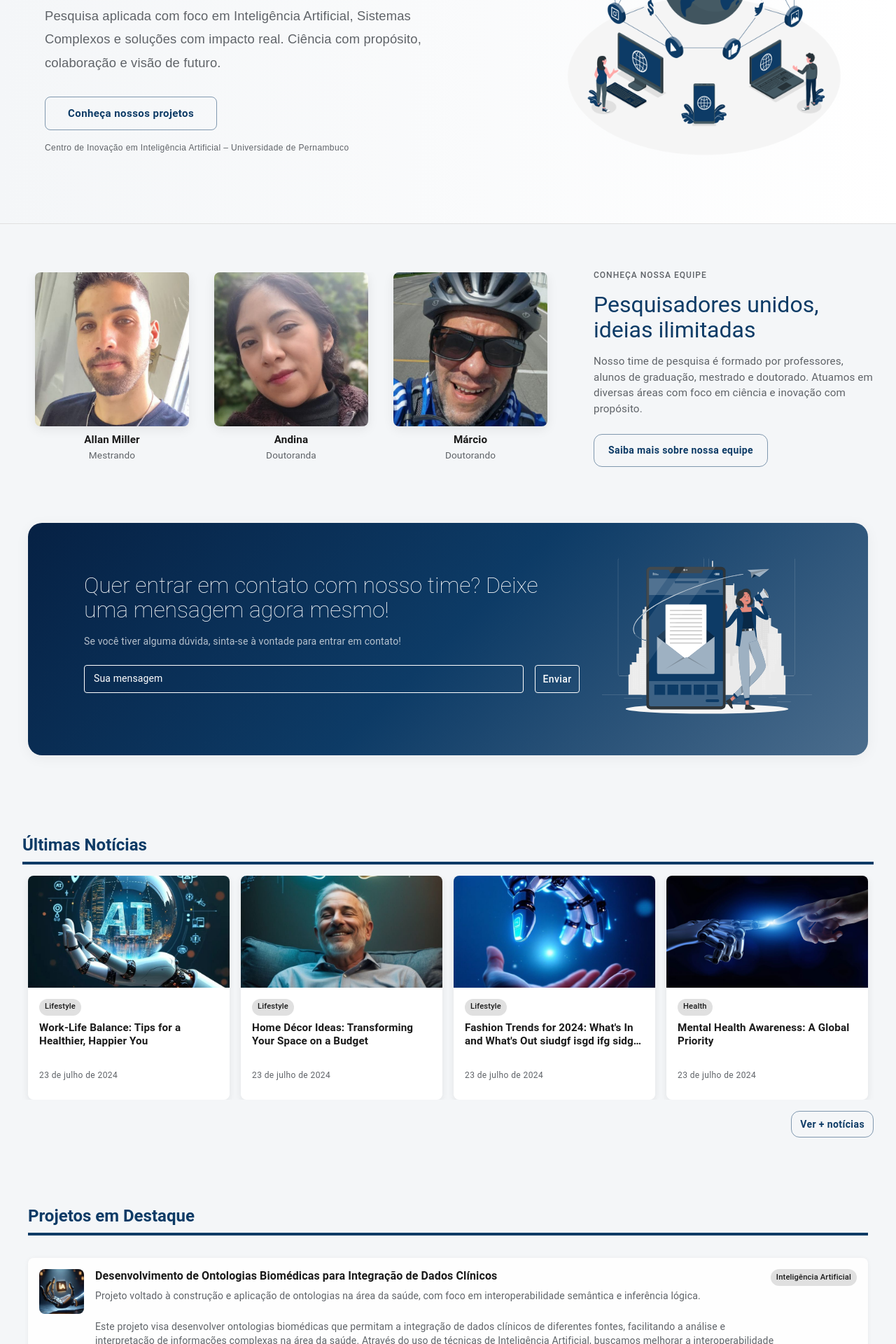
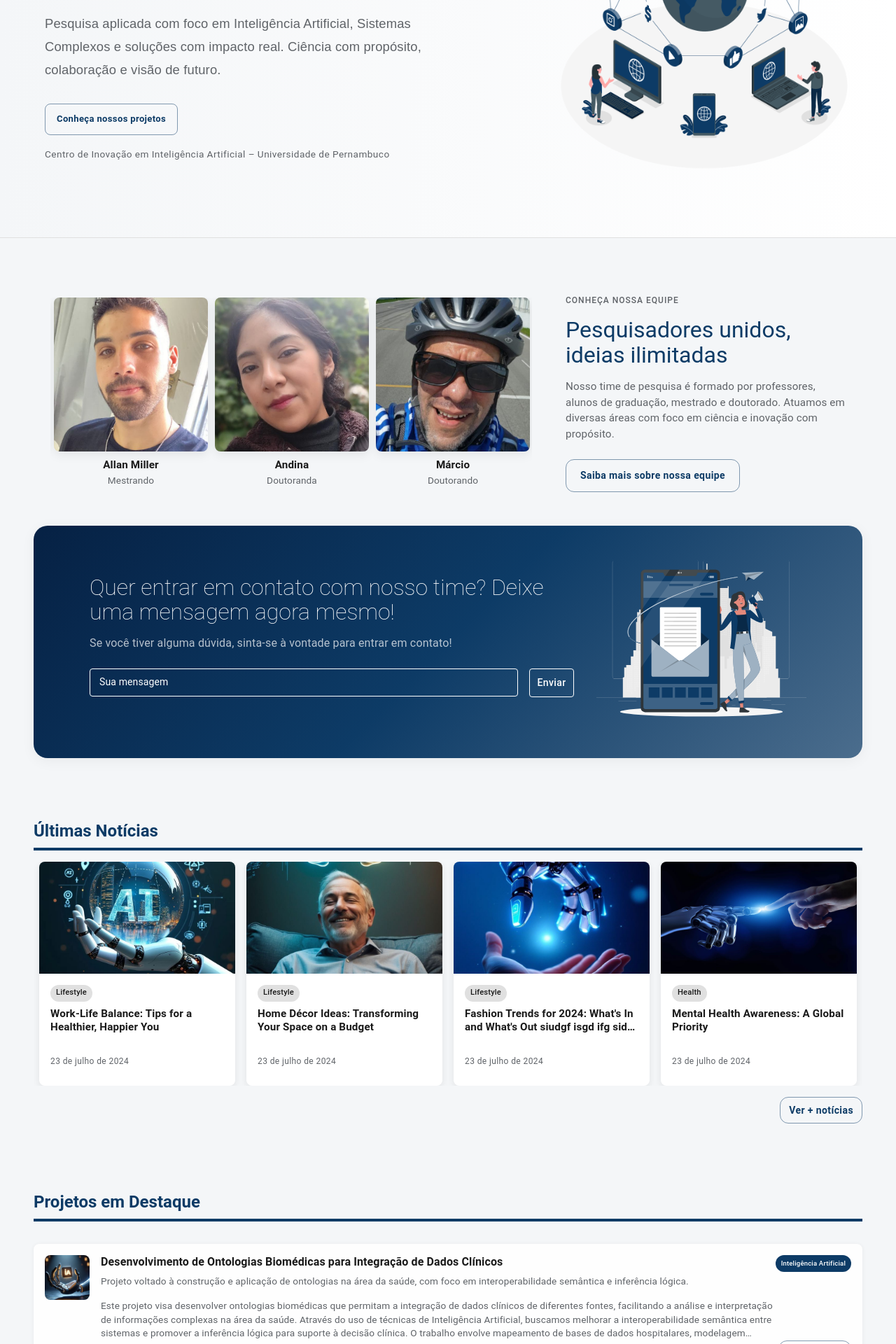
Before and after one commit to allanmiller143/FB-project, a React (Vite) app: page / in a window 1280 px wide. Shown: the part 340-2260 px from the top of the page at 70% size. Built offline with nearby package versions, Linux system fonts and the light colour scheme.

Commit message:
Teste de responsividade Home

```diff
--- a/src/Pages/Home/Components/Contact/ContactCard.jsx
+++ b/src/Pages/Home/Components/Contact/ContactCard.jsx
@@ -29,8 +29,8 @@ const ContactCard = () => {
         sx={{
           maxWidth: 'lg',
           mx: 'auto',
-          mb: 8,
-          px: { xs: 2, md: 0 },
+          mb: 5,
+          px: { xs: 2, md: 1 },
         }}
       >
         <Card
@@ -60,14 +60,14 @@ const ContactCard = () => {
           variant="h5"
           sx={{
             mb: 2,
-            fontSize: { xs: '1.5rem', md: '2rem' },
+            fontSize: { xs: '1.2rem', md: '2rem' },
             fontWeight: 100,
             lineHeight: 1.1,
           }}
             >
               Quer entrar em contato com nosso time? Deixe uma mensagem agora mesmo!
             </Typography>
-            <Typography variant="body2" sx={{ color: 'rgba(255,255,255,0.7)', mb: 3 }}>
+            <Typography variant="body2" sx={{ color: 'rgba(255,255,255,0.7)', mb: 3, fontSize: { xs: '0.8rem', md: '1rem' } }}>
               Se você tiver alguma dúvida, sinta-se à vontade para entrar em contato!
             </Typography>
 
--- a/src/Pages/Home/Components/HeroSection/HeroSection.jsx
+++ b/src/Pages/Home/Components/HeroSection/HeroSection.jsx
@@ -13,7 +13,7 @@ const HeroSection = () => {
   return (
     <Box
       sx={{
-        py: { xs: 8, md: 10 },
+        py: { xs: 4, md: 10 },
         background: 'linear-gradient(to right, #f4f6f8, #ffffff)',
         borderBottom: '1px solid #e0e0e0',
       }}
@@ -24,7 +24,7 @@ const HeroSection = () => {
             display: 'flex',
             flexDirection: { xs: 'column', md: 'row' },
             alignItems: 'center',
-            gap: { xs: 8, md: 6 },
+            gap: { xs: 2, md: 6 },
           }}
         >
           {/* Texto */}
@@ -38,7 +38,7 @@ const HeroSection = () => {
               variant="h1"
               sx={{
                 fontWeight: 500,
-                fontSize: { xs: '2.2rem', md: '3.4rem' },
+                fontSize: { xs: '2rem', md: '3.4rem' },
                 color: 'primary.main',
                 mb: 3,
               }}
@@ -51,12 +51,12 @@ const HeroSection = () => {
             <Typography
               variant="body1"
               sx={{
-                fontSize: { xs: '1rem', md: '1.15rem' },
+                fontSize: { xs: '0.8rem', md: '1.15rem' },
                 lineHeight: 1.8,
                 color: 'text.secondary',
                 fontFamily: `'IBM Plex Sans', sans-serif`,
                 maxWidth: 600,
-                mb: 4,
+                mb: {xs: 2, md: 4},
               }}
             >
               Pesquisa aplicada com foco em Inteligência Artificial, Sistemas Complexos e soluções com impacto real. Ciência com propósito, colaboração e visão de futuro.
@@ -64,8 +64,8 @@ const HeroSection = () => {
 
             <Button
               variant="outlined"
-              sx={{textTransform: 'none', fontWeight: 600, borderRadius: 2, px: 4}}
-              size="large"
+              sx={{textTransform: 'none', fontWeight: 600, borderRadius: 2, px: 2}}
+              size="small"
               color="primary"
               onClick={() => navigate('/projetos')}
             >
@@ -78,7 +78,7 @@ const HeroSection = () => {
                 mt: 2,
                 display: 'block',
                 color: 'text.secondary',
-                fontFamily: `'IBM Plex Sans', sans-serif`,
+                fontSize: { xs: '0.75rem', md: '0.85rem' },
               }}
             >
               Centro de Inovação em Inteligência Artificial – Universidade de Pernambuco
@@ -94,10 +94,11 @@ const HeroSection = () => {
             animate={{ opacity: 1, scale: 1 }}
             transition={{ duration: 1.2, delay: 0.2 }}
             sx={{
-              width: { xs: '100%', md: '420px' },
-              maxHeight: 400,
+              width: { xs: '200px', md: '420px' },
+              maxHeight: { xs: '200px', md: '420px' },
               objectFit: 'contain',
               flexShrink: 0,
+              display: { md: 'block' }
             }}
           />
         </Box>
--- a/src/Pages/Home/Components/Members/Members.jsx
+++ b/src/Pages/Home/Components/Members/Members.jsx
@@ -26,6 +26,24 @@ const sliderSettings = {
       settings: {
         slidesToShow: 1,
       }
+    },
+    {
+      breakpoint: 900,
+      settings: {
+        slidesToShow: 3,
+      }
+    },
+    {
+      breakpoint: 700,
+      settings: {
+        slidesToShow: 2,
+      }
+    },
+    {
+      breakpoint: 500,
+      settings: {
+        slidesToShow: 1,
+      }
     }
   ]
 }
@@ -40,16 +58,16 @@ const Members = () => {
       transition={{ duration: 0.8, ease: 'easeOut' }}
       sx={{
         width: '100%',
-        maxWidth: 1280,
-        mx: 'auto',
-        py: 8,
+        maxWidth: 'lg',
+        marginX: 'auto',
+        mt: 4,
+        py: { xs: 4, md: 6 },
         pb: 10,
         px: { xs: 2, md: 4 },
         display: 'flex',
-        flexDirection: { xs: 'column', md: 'row' },
+        flexDirection: { xs: 'column-reverse', md: 'row' },
         gap: 6,
-        alignItems: 'center',
-        flexWrap: 'wrap',
+        alignItems: { md: 'center' },
         justifyContent: 'center',
         fontFamily: "'Inter', 'Poppins', 'DM Sans', sans-serif",
       }}
@@ -94,8 +112,8 @@ const Members = () => {
       {/* Texto de apresentação */}
       <Box
         sx={{
-          maxWidth: 400,
-          textAlign: { xs: 'center', md: 'left' },
+          maxWidth: { xs: 'lg', md: 400 },
+          textAlign: { md: 'left' },
           flexShrink: 0,
         }}
       >
--- a/src/Pages/Home/Components/News/News.jsx
+++ b/src/Pages/Home/Components/News/News.jsx
@@ -35,7 +35,7 @@ const News = () => {
   const navigate = useNavigate()
 
   return (
-    <Box sx={{ px: { xs: 2, md: 4 }, py: 6, maxWidth: 1280, mx: 'auto' }}>
+    <Box sx={{ px: { xs: 2, md: 1 }, py: 6, maxWidth: 'lg', mx: 'auto' }}>
       <Typography
         variant="h5"
         fontWeight={600}
--- a/src/Pages/Home/Components/Projects/Projects.jsx
+++ b/src/Pages/Home/Components/Projects/Projects.jsx
@@ -18,7 +18,7 @@ const Projects = () => {
       sx={{
         maxWidth: 'lg',
         mx: 'auto',
-        px: { xs: 2, md: 0 },
+        px: { xs: 2, md: 1 },
         py: 6,
       }}
     >
@@ -48,7 +48,9 @@ const Projects = () => {
               display: 'flex',
               alignItems: 'flex-start',
               gap: 2,
-              p: 2,
+              px: 2,
+              pt: 2,
+              pb: 0,
             }}
           >
             {/* Imagem opcional */}
@@ -86,8 +88,8 @@ const Projects = () => {
                     overflow: 'hidden',
                     textOverflow: 'ellipsis',
                     lineHeight: 1.3,
-                    fontSize: '1rem',
-                    maxWidth: '80%',
+                    fontSize: { xs: '0.8rem', md: '1rem' },
+                    maxWidth: '70%',
                   }}
                 >
                   {projeto.titulo}
@@ -96,9 +98,10 @@ const Projects = () => {
                   label={projeto.area}
                   size="small"
                   sx={{
-                    fontSize: '0.7rem',
-                    backgroundColor: '#e0e0e0',
+                    fontSize: { xs: '0.6rem', md: '0.6rem' },
+                    backgroundColor: 'primary.main',
                     fontWeight: 500,
+                    color: 'primary.contrastText',
                   }}
                 />
               </Box>
@@ -112,6 +115,8 @@ const Projects = () => {
                   WebkitBoxOrient: 'vertical',
                   overflow: 'hidden',
                   textOverflow: 'ellipsis',
+                  fontSize: { xs: '0.75rem', md: '0.85rem' },
+                  maxWidth: '95%',
                 }}
               >
                 {projeto.descricao}
@@ -128,7 +133,9 @@ const Projects = () => {
                     overflow: 'hidden',
                     textOverflow: 'ellipsis',
                     maxWidth: '90%',
-                    mt: 3,
+                    mt: 2,
+                    mb : {xs: 2, md: 0},
+                    fontSize: { xs: '0.70rem', md: '0.85rem' },
                   }}
                 >
                   {projeto.text}
```
